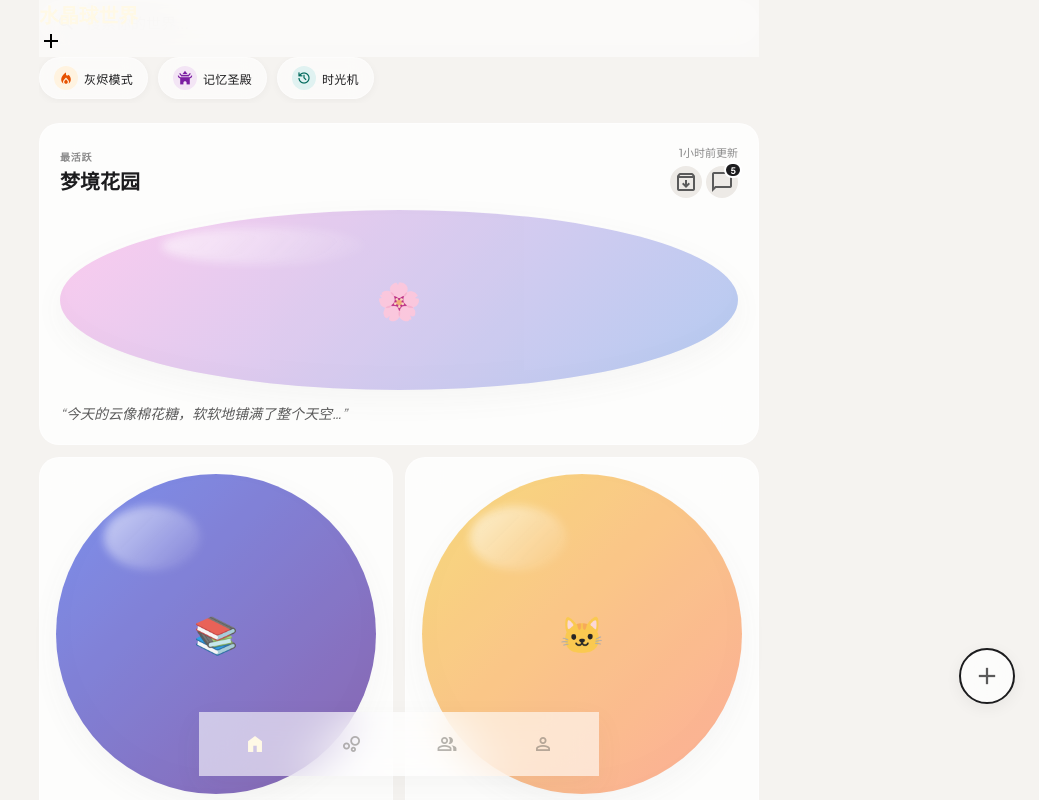
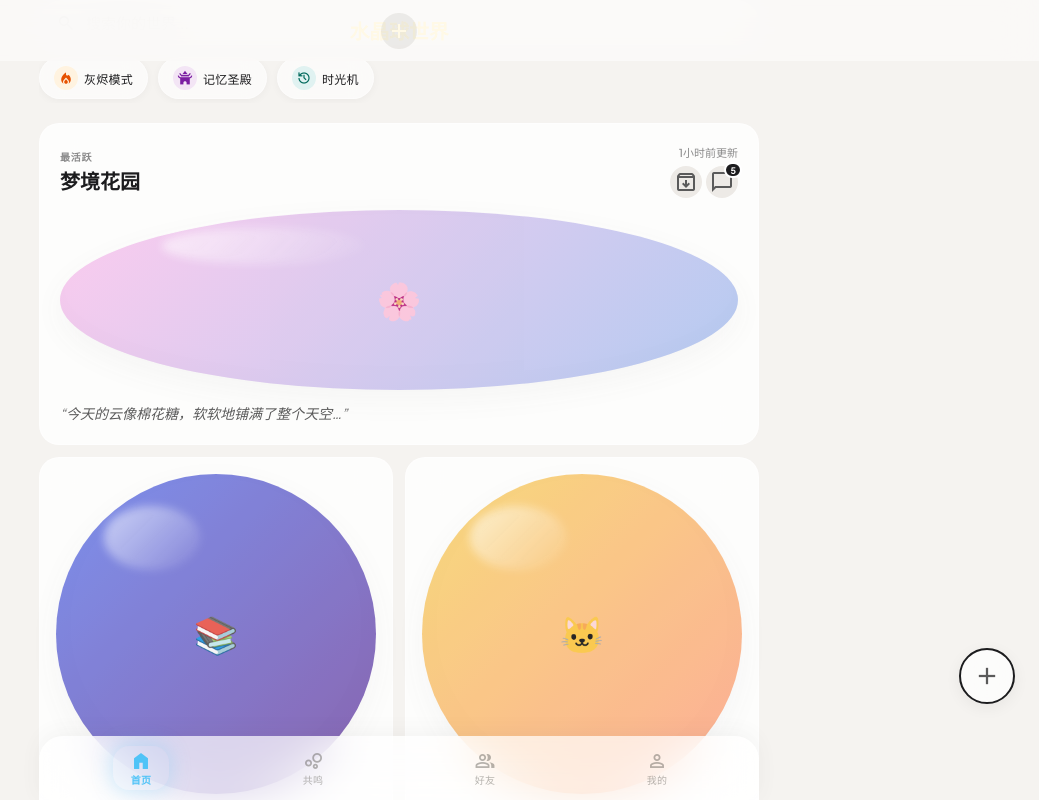
Before and after one commit to Bingbing-11/web-final, a React (Vite) app: page / in a window 1280 px wide. Shown: the top 800 px of the page, without its empty margins (241-1280 px from the left). Built offline with nearby package versions, Linux system fonts and the light colour scheme; sample sign-in values are in the browser's storage.

Commit message:
fix: 恢复 MainLayout 样式 - topBarInner/addBtn/底部导航文字标签/蓝色光晕

```diff
--- a/src/components/layout/MainLayout.module.css
+++ b/src/components/layout/MainLayout.module.css
@@ -3,24 +3,19 @@
   display: flex;
   flex-direction: column;
   min-height: 100dvh;
-  max-width: 720px;
-  margin: 0 auto;
+  width: 100%;
   position: relative;
 }
 
-/* ── Top Header ────────────────────────────────────────────── */
+/* ── Top Header（仅首页显示） ───────────────────────────── */
 .topBar {
   position: fixed;
   top: 0;
-  left: 50%;
-  transform: translateX(-50%);
+  left: 0;
+  right: 0;
   z-index: 50;
   width: 100%;
-  max-width: 720px;
-  padding: 16px var(--page-margin);
-  display: flex;
-  align-items: center;
-  justify-content: space-between;
+  padding: 16px 0;
   transition: var(--transition);
   background: rgba(251, 249, 248, 0.85);
   backdrop-filter: blur(20px);
@@ -28,8 +23,19 @@
 }
 
 .topBar.scrolled {
-  background: rgba(255, 255, 255, 0.9);
+  background: rgba(255, 255, 255, 0.92);
   box-shadow: 0 1px 3px rgba(0, 0, 0, 0.04);
+}
+
+/* 居中限宽内层：标题 + 右侧+按钮 */
+.topBarInner {
+  max-width: 720px;
+  margin: 0 auto;
+  position: relative;
+  display: flex;
+  align-items: center;
+  justify-content: center;
+  padding: 0 var(--page-margin);
 }
 
 .title {
@@ -39,94 +45,70 @@
   letter-spacing: -0.01em;
 }
 
-.menuBtn {
-  width: 40px;
-  height: 40px;
+/* 右侧+按钮：绝对定位在内层右侧 */
+.addBtn {
+  position: absolute;
+  right: var(--page-margin);
+  width: 36px;
+  height: 36px;
   display: flex;
   align-items: center;
   justify-content: center;
   border-radius: 50%;
-  color: var(--text);
+  border: none;
+  cursor: pointer;
+  background: rgba(98, 95, 80, 0.1);
+  color: var(--primary);
   transition: var(--transition);
 }
-.menuBtn:hover { background: rgba(0, 0, 0, 0.04); }
-.menuBtn:active { transform: scale(0.95); }
-
-.searchBtn {
-  width: 40px;
-  height: 40px;
-  display: flex;
-  align-items: center;
-  justify-content: center;
-  border-radius: 50%;
-  color: var(--text);
-  transition: var(--transition);
-}
-.searchBtn:hover { background: rgba(0, 0, 0, 0.04); }
+.addBtn:hover { background: rgba(98, 95, 80, 0.18); }
+.addBtn:active { transform: scale(0.92); }
 
 /* ── Main Content ──────────────────────────────────────────── */
 .main {
   flex: 1;
   padding: 88px var(--page-margin) 140px;
   width: 100%;
+  max-width: 720px;
+  margin: 0 auto;
+  box-sizing: border-box;
 }
 
-/* ── FAB ───────────────────────────────────────────────────── */
-.fab {
-  position: fixed;
-  bottom: 120px;
-  right: max(calc((100% - 720px) / 2 + var(--page-margin)), calc(var(--page-margin) + 8px));
-  z-index: 50;
-  width: 56px;
-  height: 56px;
-  border-radius: 50%;
-  display: flex;
-  align-items: center;
-  justify-content: center;
-  background: rgba(255, 255, 255, 0.6);
-  backdrop-filter: blur(24px);
-  -webkit-backdrop-filter: blur(24px);
-  box-shadow: 0 4px 20px rgba(90, 90, 90, 0.08);
-  transition: var(--transition);
-  font-size: 28px;
-  color: #5A5A5A;
+/* 非首页：不需要顶部栏留白 */
+.mainNoTop {
+  padding-top: 24px;
 }
-.fab:hover {
-  transform: scale(1.1);
-  box-shadow: 0 6px 28px rgba(90, 90, 90, 0.12);
-}
-.fab:active { transform: scale(0.95); }
-.fab:hover span { transform: rotate(90deg); }
-.fab span { transition: transform 0.5s var(--transition); }
 
-/* ── Bottom Navigation ─────────────────────────────────────── */
+/* ── Bottom Navigation（浮动药丸式 + 文字标签） ─────────── */
 .bottomNav {
   position: fixed;
-  bottom: 24px;
+  bottom: 0;
   left: 50%;
   transform: translateX(-50%);
   z-index: 100;
   display: flex;
   align-items: center;
   justify-content: space-around;
-  padding: 8px;
-  width: calc(100% - 48px);
-  max-width: 400px;
-  border-radius: var(--radius-full);
-  background: rgba(255, 255, 255, 0.6);
+  padding: 10px 16px;
+  width: 100%;
+  max-width: 720px;
+  border-radius: 24px 24px 0 0;
+  background: rgba(255, 255, 255, 0.7);
   backdrop-filter: blur(24px);
   -webkit-backdrop-filter: blur(24px);
-  border: 1px solid var(--glass-border);
-  box-shadow: 0px 10px 30px rgba(90, 90, 90, 0.05);
+  border-top: 1px solid var(--glass-border);
+  box-shadow: 0 -4px 20px rgba(90, 90, 90, 0.06);
 }
 
 .navItem {
   display: flex;
+  flex-direction: column;
   align-items: center;
   justify-content: center;
-  width: 48px;
-  height: 48px;
-  border-radius: 50%;
+  gap: 2px;
+  min-width: 56px;
+  padding: 4px 8px;
+  border-radius: 16px;
   color: rgba(73, 71, 63, 0.4);
   transition: var(--transition);
   text-decoration: none;
@@ -139,12 +121,23 @@
 }
 .navItem:active { transform: scale(0.9); }
 
+/* 激活态：蓝色光晕效果 */
 .navItem.active {
-  color: var(--primary);
-  background: var(--primary-container);
+  color: #4FC3F7;
+  background: rgba(79, 195, 247, 0.05);
   font-variation-settings: 'FILL' 1;
+  box-shadow: 0 0 20px 2px rgba(79, 195, 247, 0.25);
 }
 
+/* 导航文字标签 */
 .navLabel {
-  display: none;
+  display: block;
+  font-size: 10px;
+  font-weight: 500;
+  letter-spacing: 0.02em;
+  line-height: 1.2;
 }
+.navItem.active .navLabel {
+  color: #4FC3F7;
+  font-weight: 600;
+}
```
